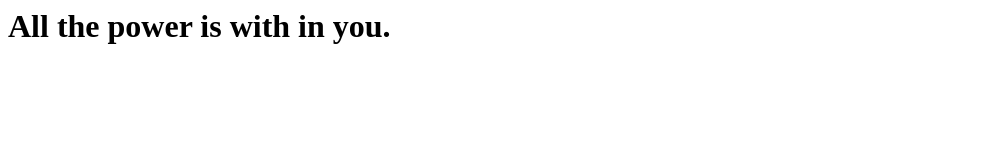
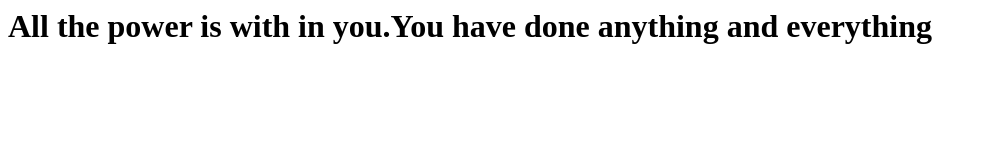
Before and after one commit to rajatmahajan03/checkgitrepo, a plain HTML site: page index.html in a window 1280 px wide. Shown: the whole page, without its empty margins (0-987 px from the left). Drawn offline with Linux system fonts and the light colour scheme.

Commit message:
completed the first quote

```diff
--- a/index.html
+++ b/index.html
@@ -1,5 +1,5 @@
 <html>
 <body>
-<h1>All the power is with in you.</h1>
+<h1>All the power is with in you.You have done anything and everything</h1>
 </body>
 </html>
```
